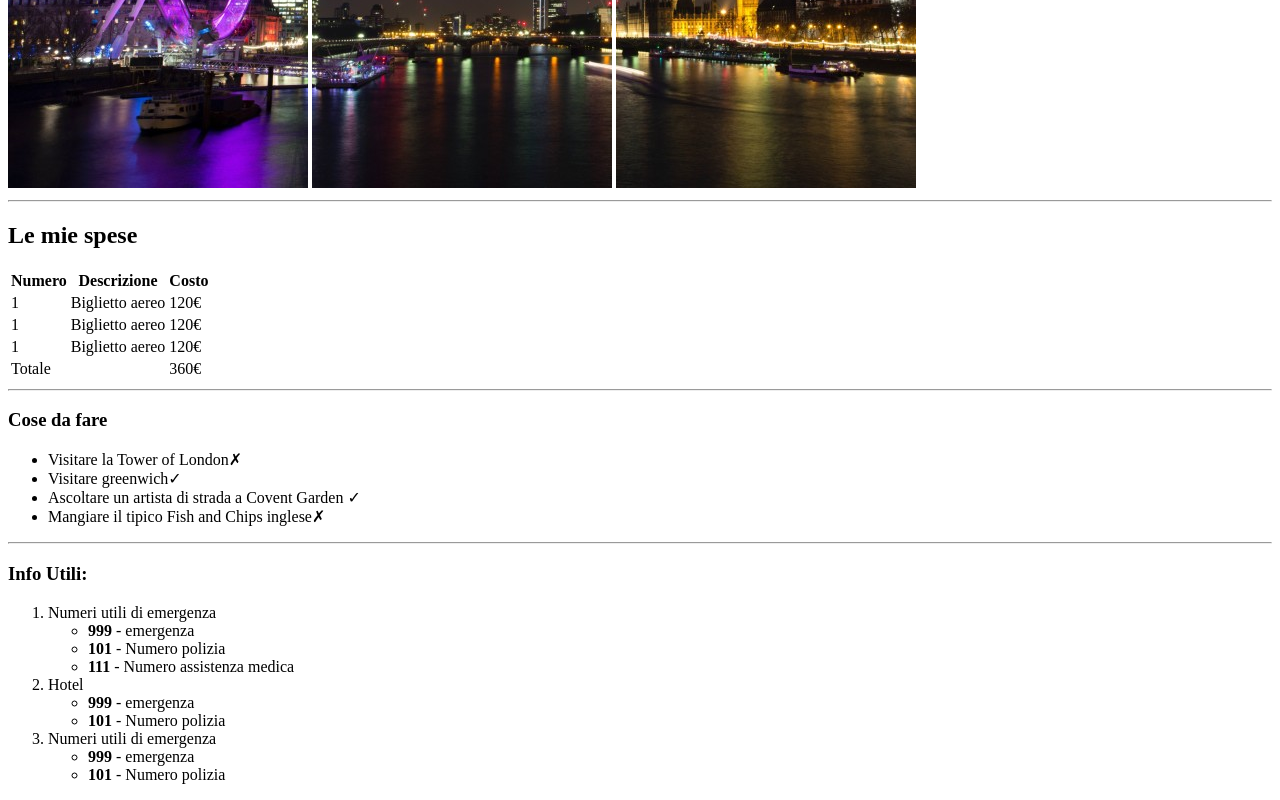
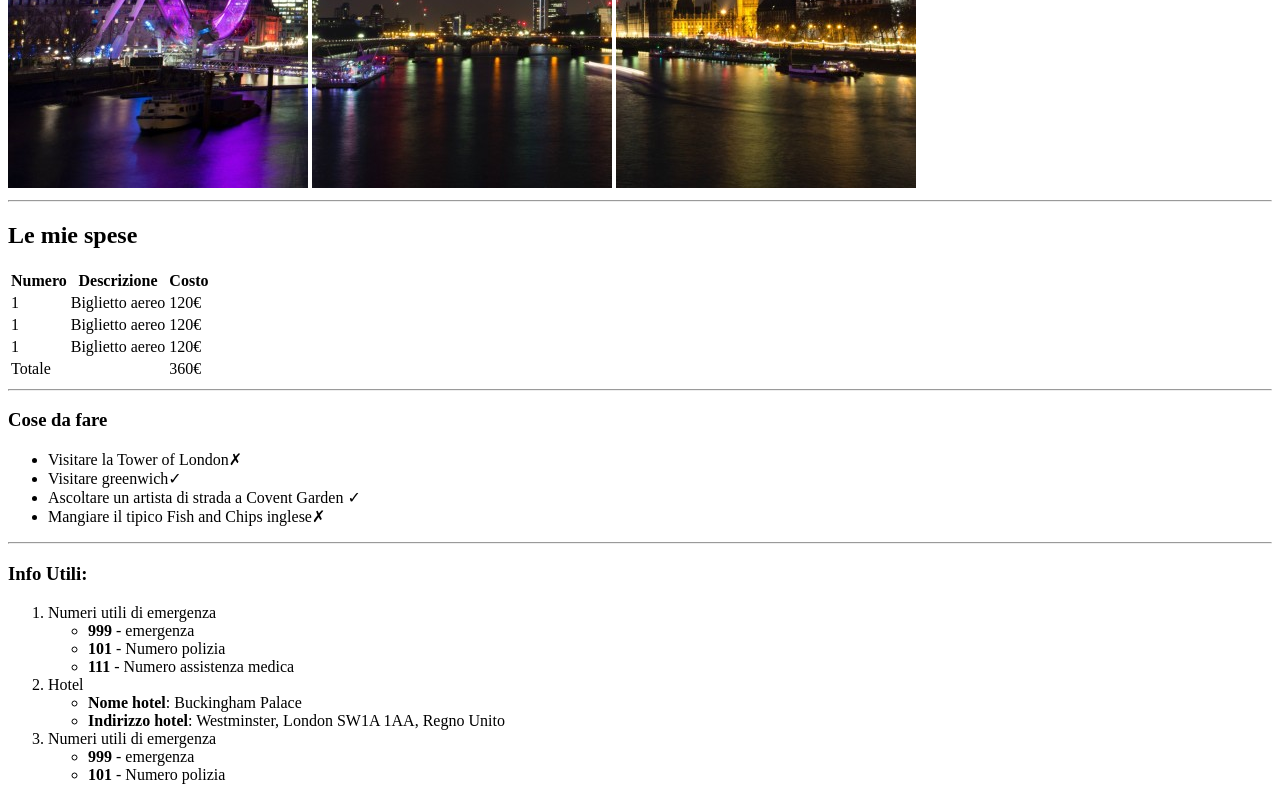
Before and after one commit to JacopoTrincanato/html-london-trip, a plain HTML site: page index.html in a window 1280 px wide. Shown: the part 492-1292 px from the top of the page. Drawn offline with Linux system fonts and the light colour scheme.

Commit message:
modify second part of Info Utili

```diff
--- a/index.html
+++ b/index.html
@@ -88,8 +88,8 @@
 
                 <li>Hotel
                     <ul>
-                        <li><strong>999</strong> - emergenza</li>
-                        <li><strong>101</strong> - Numero polizia</li>
+                        <li><strong>Nome hotel</strong>: Buckingham Palace</li>
+                        <li><strong>Indirizzo hotel</strong>: Westminster, London SW1A 1AA, Regno Unito</li>
                     </ul>
                 </li>
 
```
